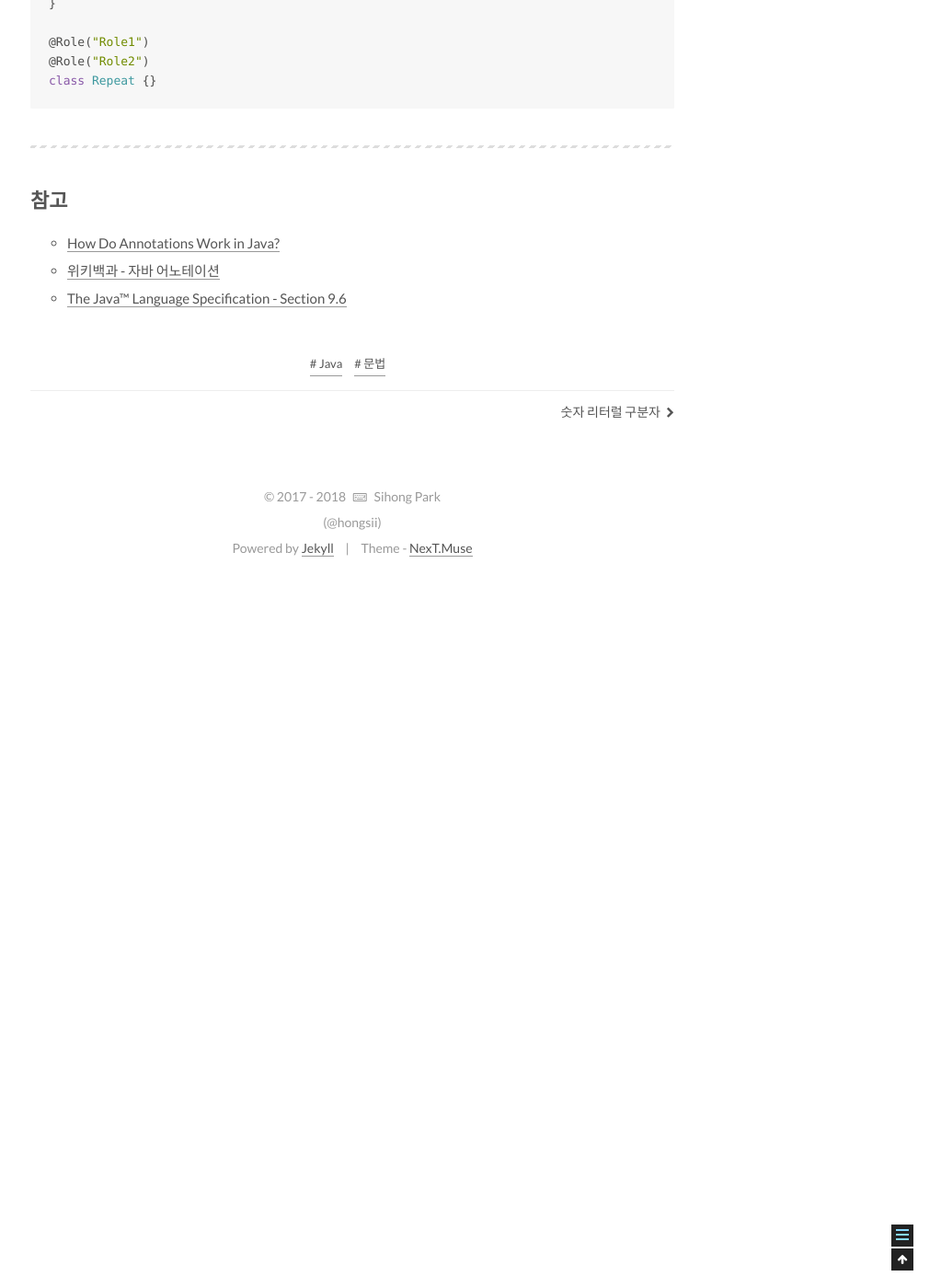
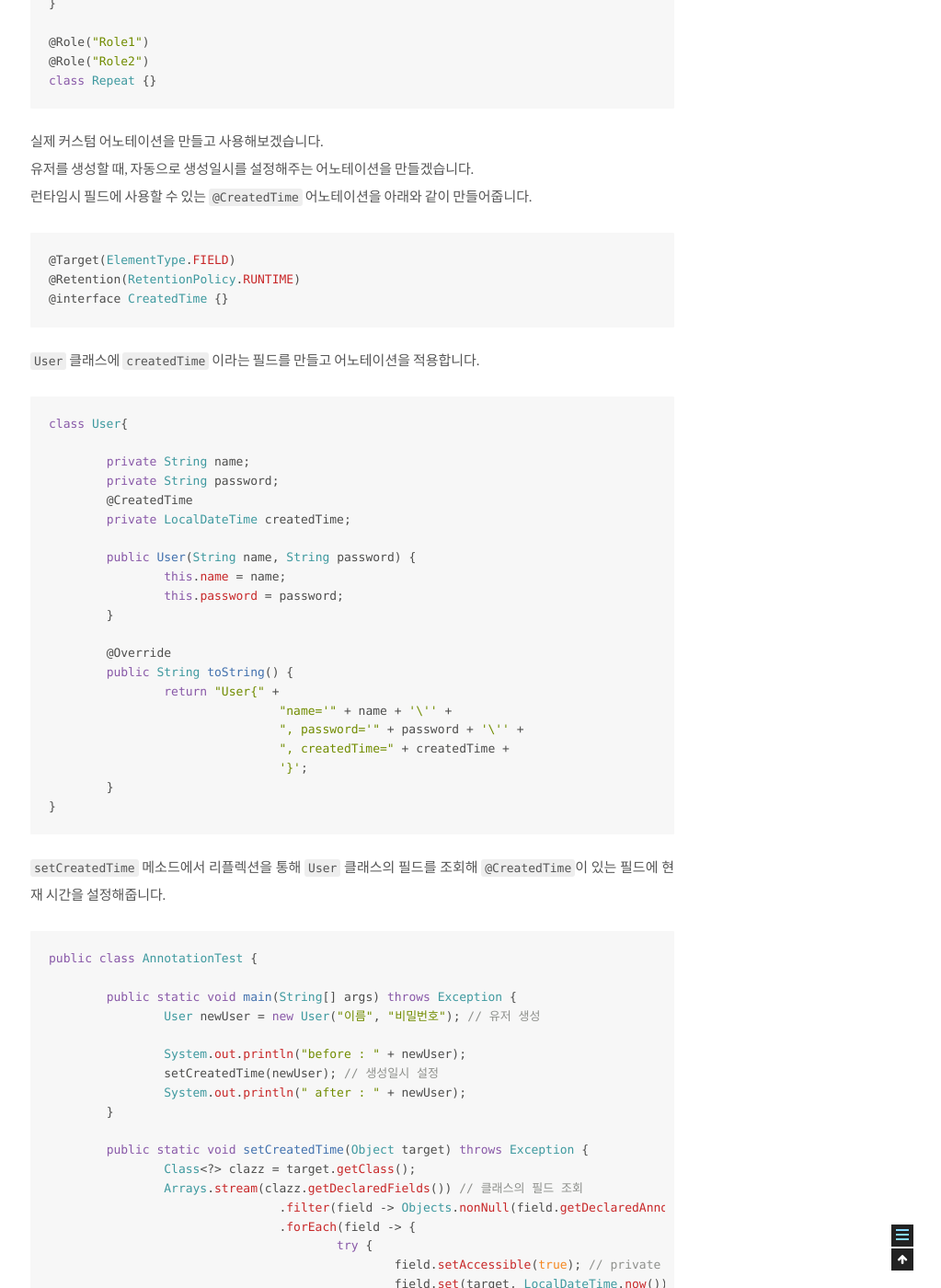
Before and after one commit to jhpapa/jhpapa.github.io, a Jekyll site: the page built from _posts/2018/12/2018-12-12-java-annotation.md, in a window 1280 px wide and 1400 px high, scrolled down 6529 px. Shown: the whole window at 92% size, without its empty margins (257-1280 px from the left). Built offline with Jekyll 4.4.1, drawn with Linux system fonts in a browser that asks for light colours; before the commit the page ends 7159 px from its top, so only the background shows below that; some of the changed text lies outside the part shown.

Commit message:
포스트 수정

````diff
--- a/_posts/2018/12/2018-12-12-java-annotation.md
+++ b/_posts/2018/12/2018-12-12-java-annotation.md
@@ -250,6 +250,78 @@ inherited C : @InheritedAnnotation()
 class Repeat {}
 ```
 
+실제 커스텀 어노테이션을 만들고 사용해보겠습니다.
+유저를 생성할 때, 자동으로 생성일시를 설정해주는 어노테이션을 만들겠습니다.
+런타임시 필드에 사용할 수 있는 `@CreatedTime` 어노테이션을 아래와 같이 만들어줍니다.
+
+``` java
+@Target(ElementType.FIELD)
+@Retention(RetentionPolicy.RUNTIME)
+@interface CreatedTime {}
+```
+
+`User` 클래스에 `createdTime` 이라는 필드를 만들고 어노테이션을 적용합니다.
+
+``` java
+class User{
+
+	private String name;
+	private String password;
+	@CreatedTime
+	private LocalDateTime createdTime;
+
+	public User(String name, String password) {
+		this.name = name;
+		this.password = password;
+	}
+
+	@Override
+	public String toString() {
+		return "User{" +
+				"name='" + name + '\'' +
+				", password='" + password + '\'' +
+				", createdTime=" + createdTime +
+				'}';
+	}
+}
+```
+
+`setCreatedTime` 메소드에서 리플렉션을 통해 `User` 클래스의 필드를 조회해 `@CreatedTime`이 있는 필드에 현재 시간을 설정해줍니다.
+
+``` java
+public class AnnotationTest {
+
+	public static void main(String[] args) throws Exception {
+		User newUser = new User("이름", "비밀번호"); // 유저 생성
+
+		System.out.println("before : " + newUser);
+		setCreatedTime(newUser); // 생성일시 설정
+		System.out.println(" after : " + newUser);
+	}
+
+	public static void setCreatedTime(Object target) throws Exception {
+		Class<?> clazz = target.getClass();
+		Arrays.stream(clazz.getDeclaredFields()) // 클래스의 필드 조회
+				.filter(field -> Objects.nonNull(field.getDeclaredAnnotation(CreatedTime.class))) // @CreatedTime이 적용된 필드만 필터
+				.forEach(field -> {
+					try {
+						field.setAccessible(true); // private 필드에 접근하기 위해 Accessible을 true로 설정
+						field.set(target, LocalDateTime.now()); // 필드에 현재 시간 설정
+					} catch (IllegalAccessException e) {
+						e.printStackTrace();
+					}
+				});
+	}
+}
+```
+
+실행이 끝나면 생성일시가 설정된 것을 볼 수 있습니다.
+
+``` java
+before : User{name='이름', password='비밀번호', createdTime=null}
+ after : User{name='이름', password='비밀번호', createdTime=2018-12-12T23:31:06.172}
+```
+
 ---------
 
 
````
